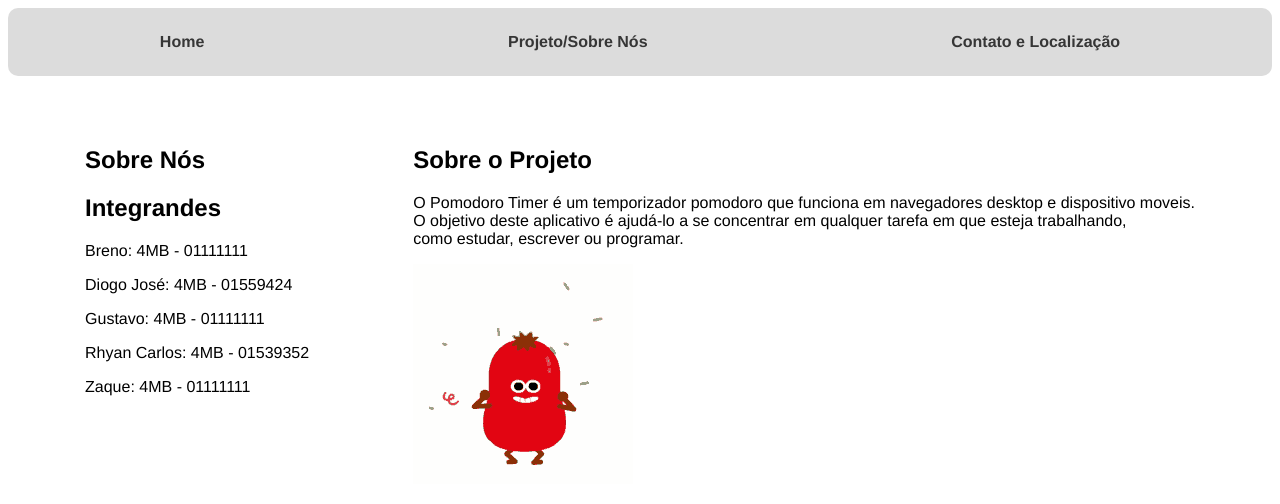
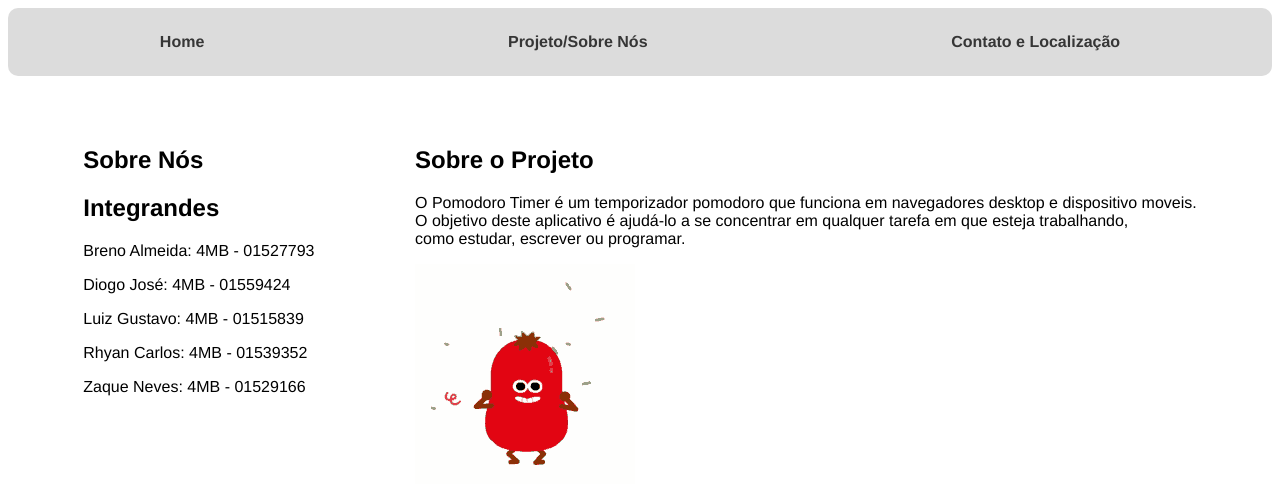
Before and after one commit to Diogjos/Pomodoro_Timer, a plain HTML site: page Projeto.html in a window 1280 px wide. Drawn offline with Linux system fonts and the light colour scheme.

Commit message:
Update projeto

```diff
--- a/Projeto.html
+++ b/Projeto.html
@@ -16,11 +16,11 @@
         <div style="margin: 25px;">
             <h1>Sobre Nós</h1>
             <h2>Integrandes</h2>
-            <p>Breno: 4MB - 01111111</p>
+            <p>Breno Almeida: 4MB - 01527793</p>
             <p>Diogo José: 4MB - 01559424</p>
-            <p>Gustavo: 4MB - 01111111</p>
+            <p>Luiz Gustavo: 4MB - 01515839</p>
             <p>Rhyan Carlos: 4MB - 01539352</p>
-            <p>Zaque: 4MB - 01111111</p>
+            <p>Zaque Neves: 4MB - 01529166</p>
         </div>
         <div style="margin: 25px;">
             <h2>Sobre o Projeto</h2>
```
